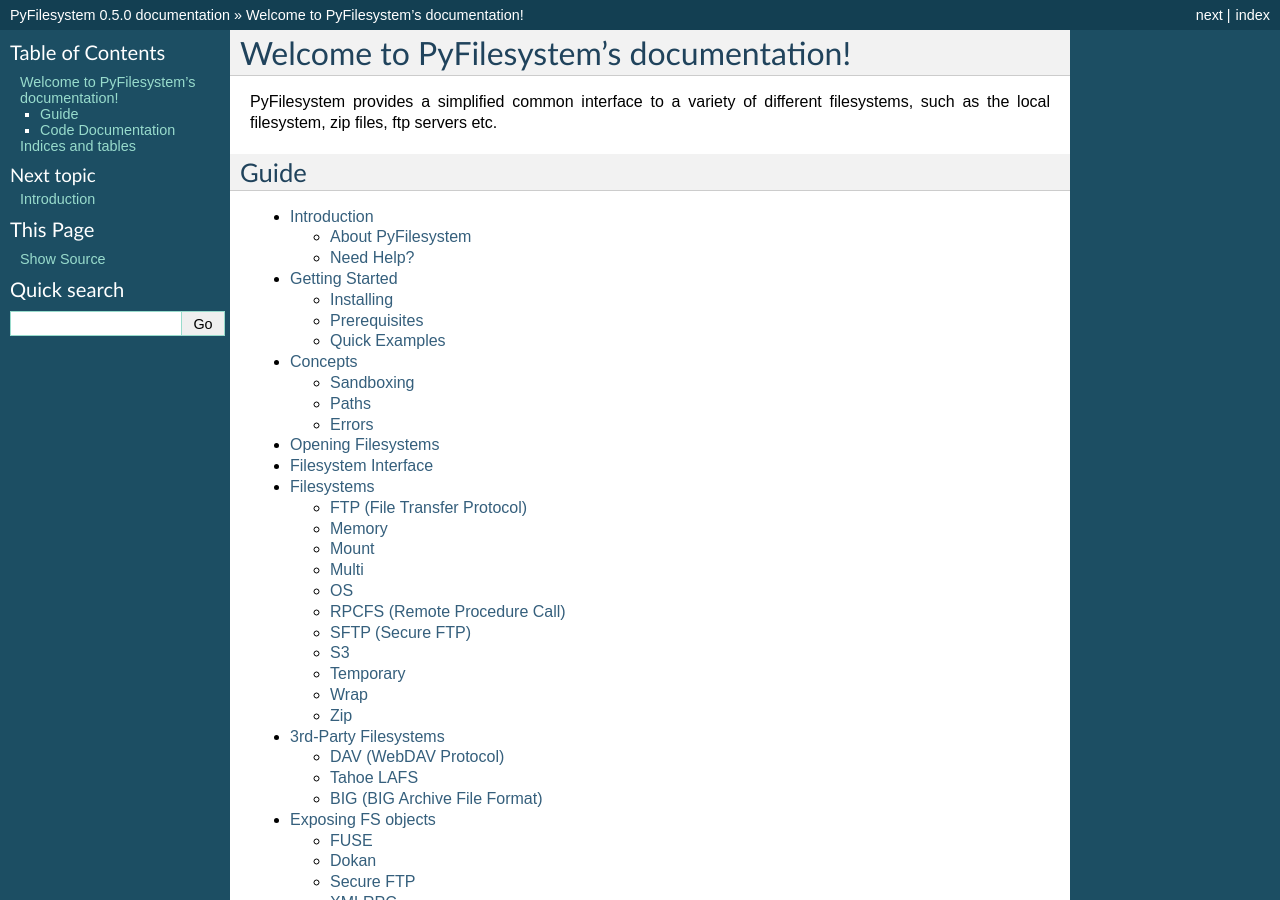
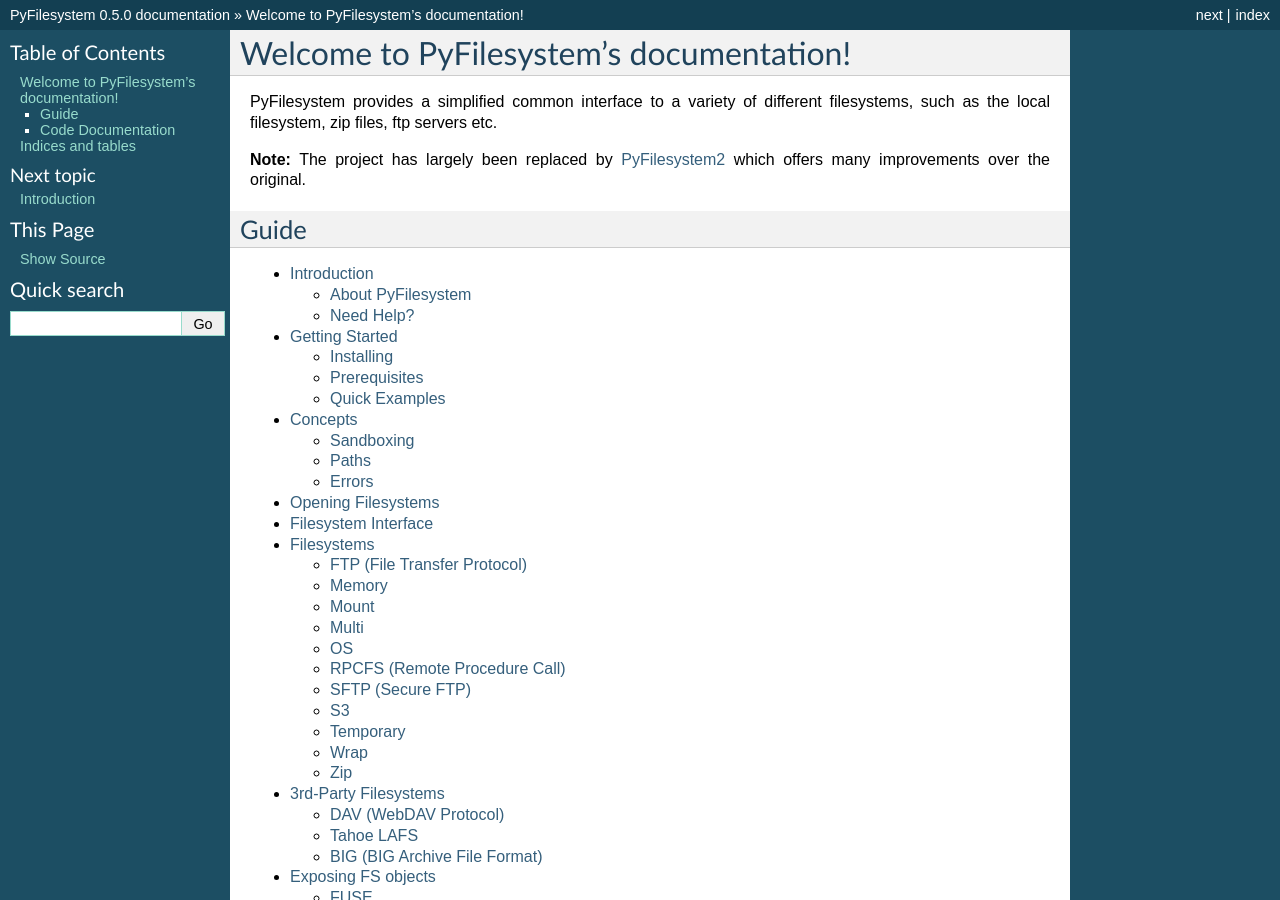
Before and after one commit to PyFilesystem/pyfilesystem, a Sphinx documentation site: the page built from docs/index.rst, in a window 1280 px wide and 900 px high. Built offline with Sphinx 7.4.7, drawn with Linux system fonts in a browser that asks for light colours.

Commit message:
Add deprecation warning to documentation

```diff
--- a/docs/index.rst
+++ b/docs/index.rst
@@ -3,10 +3,14 @@
    You can adapt this file completely to your liking, but it should at least
    contain the root `toctree` directive.
 
+.. _PyFilesystem2: https://pyfilesystem2.readthedocs.io/en/latest/
+
 Welcome to PyFilesystem's documentation!
 ========================================
 
 PyFilesystem provides a simplified common interface to a variety of different filesystems, such as the local filesystem, zip files, ftp servers etc.
+
+**Note:** The project has largely been replaced by PyFilesystem2_ which offers many improvements over the original.
 
 Guide
 -----
```
